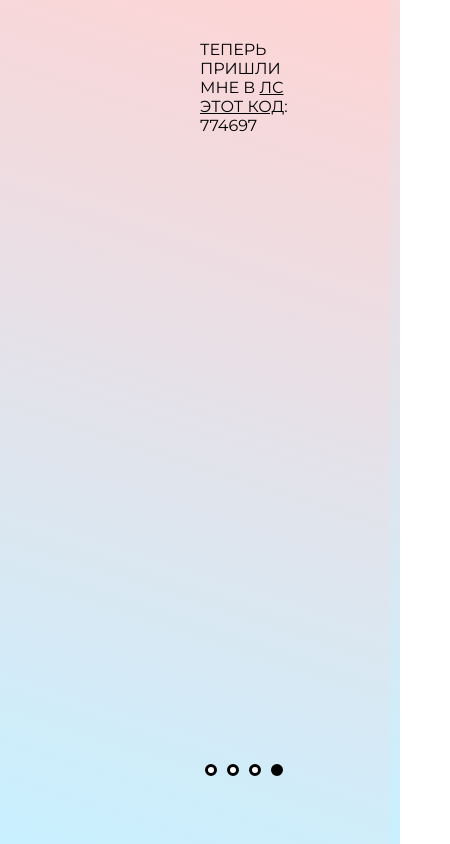
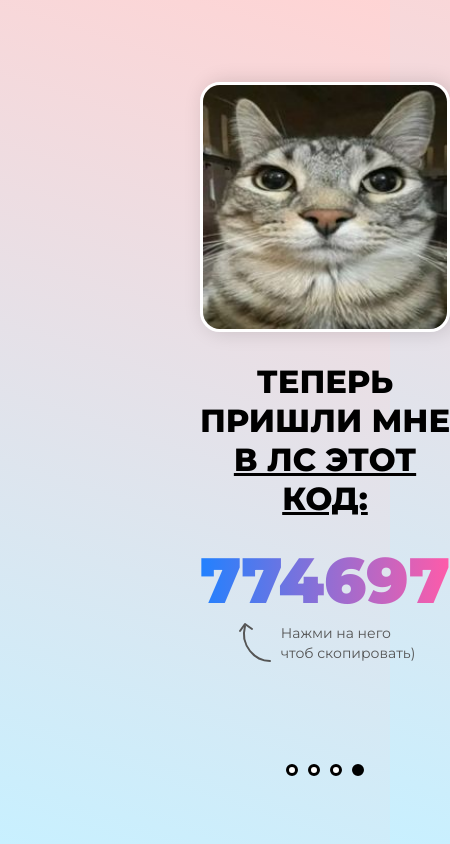
Before and after one commit to 2409nn/invite, a Vue app: page /last in a window 390 px wide. Shown: the whole page, 450 px wide, since content can reach past the window. Built offline with nearby package versions, Linux system fonts and the light colour scheme.

Commit message:
Сделана страница с кодом и адаптация сайта

```diff
--- a/src/assets/base.css
+++ b/src/assets/base.css
@@ -29,4 +29,5 @@ h1 {
   text-align: center;
   max-width: 1000px;
   padding: 30px 0;
+  margin: auto;
 }
--- a/src/assets/main.css
+++ b/src/assets/main.css
@@ -20,6 +20,14 @@ main {
   max-height: 100vh;
   min-width: 100vw;
   max-width: 100vw;
+
+}
+
+#content {
+  display: flex;
+  flex-direction: column;
+  justify-content: space-between;
+  padding: 5vh 0;
 }
 
 .indicator__pages {
@@ -52,4 +60,39 @@ button {
   border: 2px solid white;
   font-size: 24px;
   font-weight: 700;
+  white-space: nowrap;
 }
+
+@media (max-width: 1200px) {
+  h1 {
+    font-size: 48px;
+  }
+}
+
+@media (max-width: 800px) {
+  .meme {
+    height: 250px !important;
+    width: 250px !important;
+  }
+
+  h1 {
+    font-size: 32px;
+  }
+
+  .stage {
+    flex-direction: column;
+    height: auto !important;
+  }
+
+  .stage__negative, .stage__positive {
+    width: 100% !important;
+  }
+
+  .dodge-btn {
+    width: 100% !important;
+  }
+
+  .invite-btn {
+    width: 100% !important;
+  }
+}
--- a/src/views/date.vue
+++ b/src/views/date.vue
@@ -15,8 +15,10 @@ const btnClickHandler = () => router.push({ path: 'last' })
 </script>
 
 <template>
-  <meme :src="cat" />
-  <h1>ВЫБЕРЕМ <u>ДАТУ...</u></h1>
+  <div class="question">
+    <meme :src="cat" />
+    <h1>ВЫБЕРЕМ <u>ДАТУ...</u></h1>
+  </div>
 
   <div class="cal-wrap">
     <div class="info-box">
--- a/src/views/first.vue
+++ b/src/views/first.vue
@@ -24,8 +24,10 @@
 </script>
 
 <template>
-  <meme :src="sprashivaushiyKot" />
-  <h1>КАК НАСЧЕТ СХОДИТЬ <u>КУДА-ТО ВДВОЕМ?</u><br>👉👈</h1>
+  <div class="question">
+    <meme :src="sprashivaushiyKot" />
+    <h1>КАК НАСЧЕТ СХОДИТЬ <u>КУДА-ТО ВДВОЕМ?</u><br>👉👈</h1>
+  </div>
   <div ref="stage" class="stage" style="position: relative; height: 220px">
     <div class="stage__negative"> <RedButton :container="stage" label="Неа" @click="onDeny" /> </div>
     <div class="stage__positive"> <greenButton label="О давай" @click="onAgree" /> </div>
@@ -36,22 +38,23 @@
 <style scoped lang="scss">
 
   .stage {
-    display: grid;
-    grid-template-columns: 50% 50%;
-    width: 700px;
+    display: flex;
+    max-width: 700px;
     margin: auto;
+    justify-content: space-between;
+    align-items: center;
+    gap: 20px;
 
     &__positive {
       width: fit-content;
       height: fit-content;
-      margin: auto;
     }
 
     &__negative {
       width: fit-content;
       height: fit-content;
-      margin: auto;
     }
+
   }
 
 </style>
--- a/src/views/last.vue
+++ b/src/views/last.vue
@@ -1,33 +1,89 @@
 <script setup lang="ts">
 import { ref } from 'vue'
+import meme from '@/components/meme.vue'
+import catImg from '@/assets/imgs/cat.jpg' // замени на свою картинку
+
+const code = ref<string>('')
+const copied = ref(false)
 
 const generateCode = () => {
-  return Math.floor(Math.random() * 1000000).toString().padStart(6, '0');
+  return Math.floor(Math.random() * 1000000).toString().padStart(6, '0')
 }
 
-// Создаем реактивную переменную для отображения в <template>
-const code = ref<string>('');
+code.value = generateCode()
 
-// Проверяем наличие кода в сессии
-const storedCode = sessionStorage.getItem('code');
-
-if (storedCode) {
-  code.value = storedCode;
+async function copyCode() {
+  await navigator.clipboard.writeText(code.value)
+  copied.value = true
+  setTimeout(() => copied.value = false, 2000)
 }
-
-else {
-  code.value = generateCode(); // Если кода нет — генерируем новый и сохраняем
-  sessionStorage.setItem('code', code.value);
-}
-
 </script>
 
 <template>
-  <div>
-    <p> ТЕПЕРЬ ПРИШЛИ МНЕ В <u>ЛС ЭТОТ КОД</u>:<br>{{ code }}</p>
+  <div class="question">
+    <meme :src="catImg" />
+    <h1 class="title">ТЕПЕРЬ ПРИШЛИ МНЕ<br><u>В ЛС ЭТОТ КОД:</u></h1>
+
+    <div class="code-wrap">
+      <span class="code" :class="{ copied }" @click="copyCode">
+        {{ copied ? 'Скопировано' : code }}
+      </span>
+      <div class="hint">
+        <svg class="arrow" viewBox="0 0 40 50" fill="none" xmlns="http://www.w3.org/2000/svg">
+          <path d="M 35 5 C 20 5, 5 20, 10 40" stroke="#555" stroke-width="2" stroke-linecap="round" fill="none"/>
+          <path d="M 5 35 L 10 42 L 17 37" stroke="#555" stroke-width="2" stroke-linecap="round" stroke-linejoin="round" fill="none"/>
+        </svg>
+        <span>Нажми на него<br>чтоб скопировать)</span>
+      </div>
+    </div>
   </div>
 </template>
 
 <style scoped>
 
+.code-wrap {
+  display: flex;
+  flex-direction: column;
+  align-items: center;
+  gap: 8px;
+}
+
+.code {
+  font-size: clamp(64px, 16vw, 112px);
+  font-weight: 900;
+
+  cursor: pointer;
+  transition: transform 0.15s cubic-bezier(.34,1.56,.64,1), color 0.2s;
+  user-select: none;
+  line-height: 1;
+
+  background: linear-gradient(90deg, #2181ff, #ff5ba9, #596fff);
+  background-size: 200% auto;
+  -webkit-background-clip: text;
+  -webkit-text-fill-color: transparent;
+  background-clip: text;
+  transition: background-position 0.6s ease;
+}
+
+.code:hover {
+  background-position: right center;
+}
+
+.hint {
+  display: flex;
+  align-items: flex-start;
+  gap: 6px;
+  color: #555;
+  font-size: 14px;
+  line-height: 1.4;
+  margin-top: 4px;
+}
+
+.arrow {
+  width: 40px;
+  height: 50px;
+  flex-shrink: 0;
+  margin-top: -8px;
+  transform: rotateX(180deg);
+}
 </style>
```
Also changed, not shown: src/assets/imgs/cat.jpg (added).
